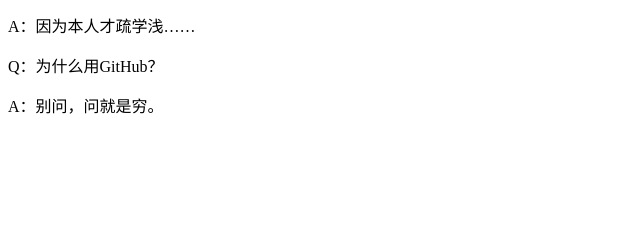
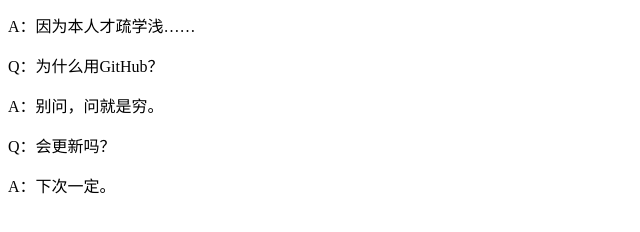
Before and after one commit to lafi-com/lafi, a plain HTML site: page aboutweb.html in a window 1280 px wide. Shown: the part 116-348 px from the top of the page, without its empty margins (0-640 px from the left). Drawn offline with Linux system fonts and the light colour scheme.

Commit message:
新增Q&A

```diff
--- a/aboutweb.html
+++ b/aboutweb.html
@@ -7,4 +7,6 @@
     <p>A：因为本人才疏学浅……</p>
     <p>Q：为什么用GitHub？</p>
     <p>A：别问，问就是穷。</p>
+    <p>Q：会更新吗？</p>
+    <p>A：下次一定。</p>
 </html>
```
